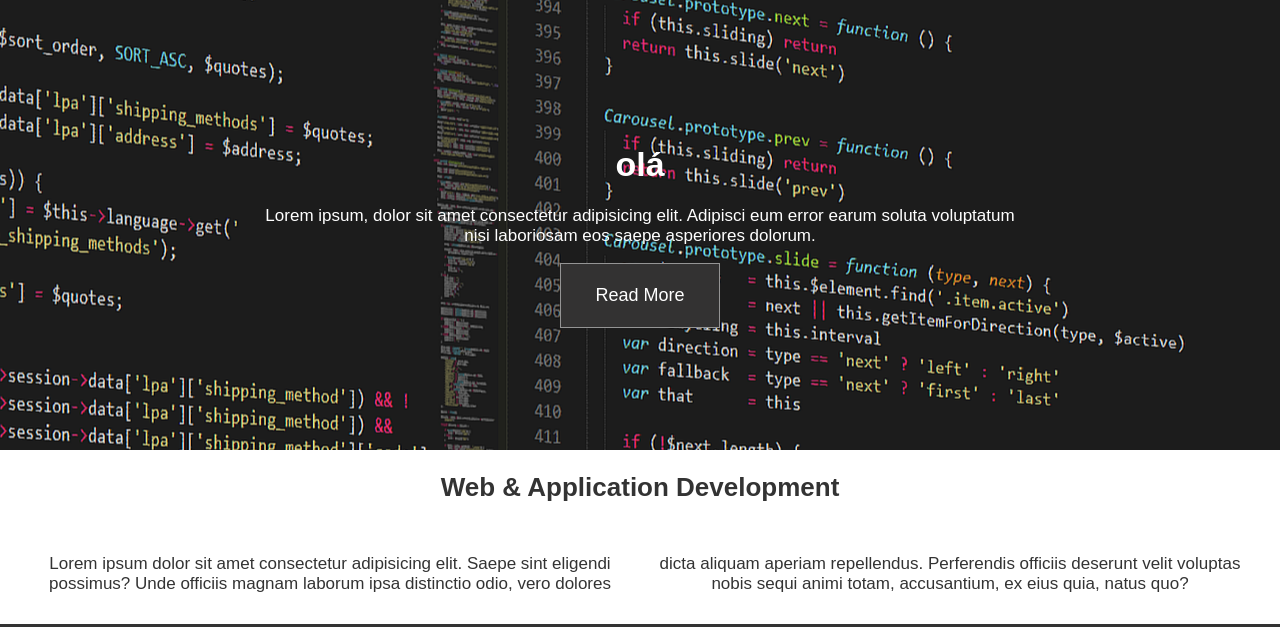
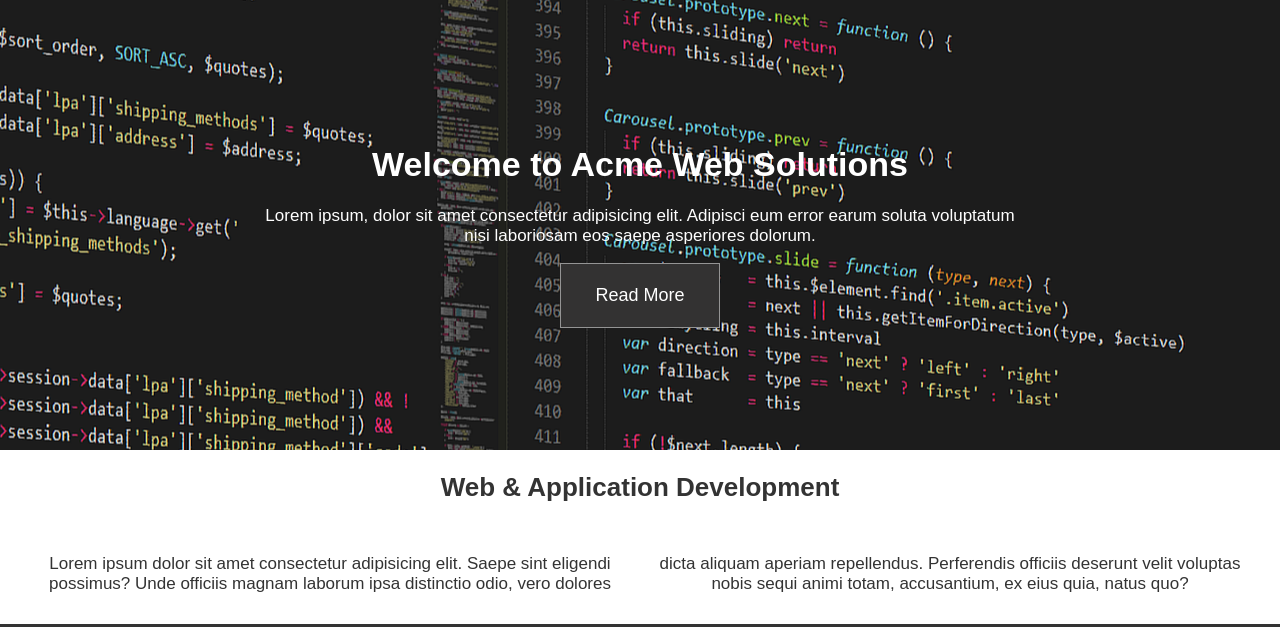
Before and after one commit to EliasVasques/landing-page-responsivo, a plain HTML site: page index.html in a window 1280 px wide. Shown: the top 627 px of the page. Drawn offline with Linux system fonts and the light colour scheme.

Commit message:
mudança h1

```diff
--- a/index.html
+++ b/index.html
@@ -12,7 +12,7 @@
 <body>
     <header>
         <div>
-            <h1>olá</h1>
+            <h1>Welcome to Acme Web Solutions</h1>
             <p>Lorem ipsum, dolor sit amet consectetur adipisicing elit. Adipisci eum error earum soluta voluptatum nisi laboriosam eos saepe asperiores dolorum.</p>
             <a href="#area2"><button>Read More</button></a>
         </div>
```
